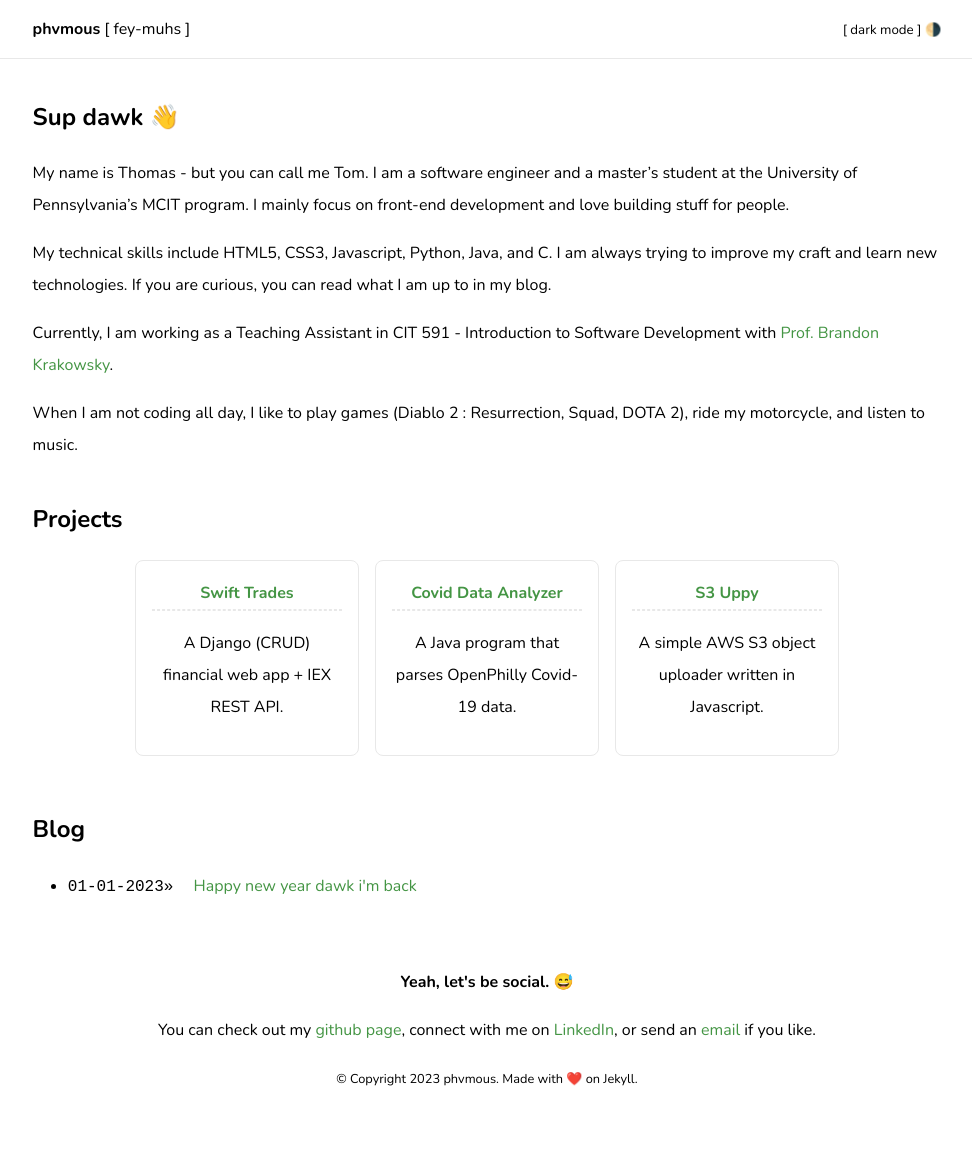
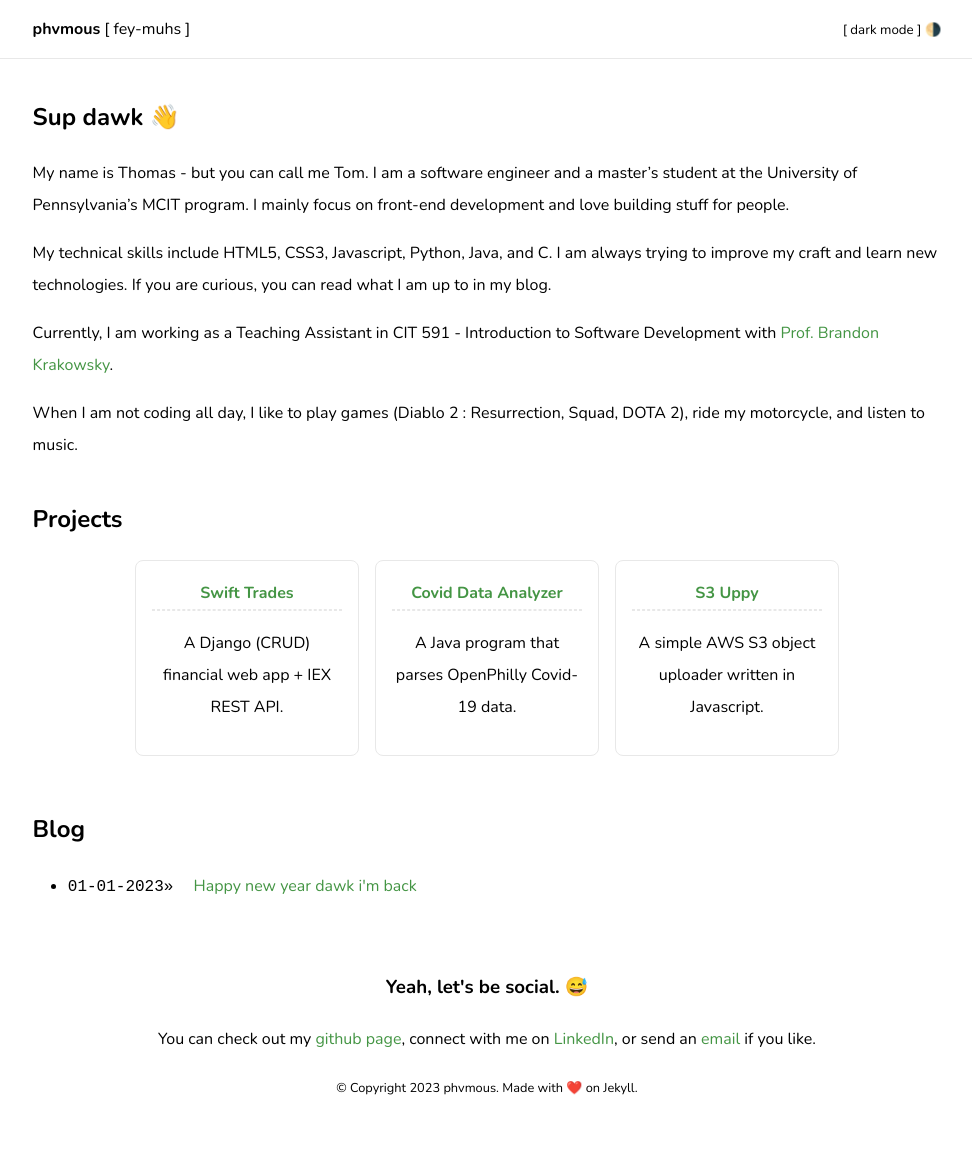
Before and after one commit to phvmous/phvmous.github.io, a Jekyll site: the page built from index.md, in a window 1280 px wide. Shown: the whole page, without its empty margins (153-1125 px from the left). Built offline with Jekyll 4.4.1, drawn with Linux system fonts in a browser that asks for light colours; our own code applies the rules of GitHub Pages for plain Markdown files.

Commit message:
css updates

```diff
--- a/_includes/footer.html
+++ b/_includes/footer.html
@@ -1,3 +1,3 @@
-<h4>Yeah, let's be social. 😅</h4>
+<h3>Yeah, let's be social. 😅</h3>
     <p>You can check out my <a href="https://github.com/{{ site.github }}">github page</a>, connect with me on <a href="https://linkedin.com/in/{{ site.linkedin }}">LinkedIn</a>, or send an <a href="mailto:{{ site.email }}">email</a> if you like. </p>
 <span>&copy; Copyright {{ site.time | date: '%Y' }} {{ site.footer_text }}</span>
--- a/_sass/minnie.scss
+++ b/_sass/minnie.scss
@@ -185,7 +185,7 @@ header {
 
 // footer
 footer {
-    margin-bottom: 4em;
+    margin-bottom: 3em;
     margin-top: 1em;
 }
 
```
